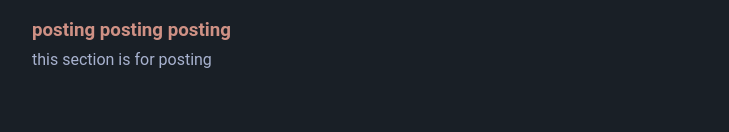
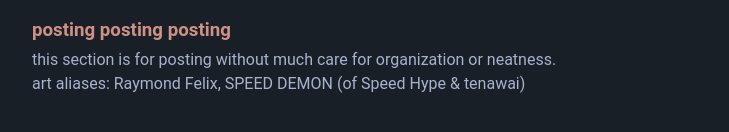
Before and after one commit to RaymondFH/RaymondFH.github.io, a plain HTML site: page index.html in a window 1280 px wide. Shown: the part 156-288 px from the top of the page, without its empty margins (272-1001 px from the left). Drawn offline with nearby package versions, Linux system fonts and the light colour scheme; no server answers.

Commit message:
Update index.html

```diff
--- a/index.html
+++ b/index.html
@@ -53,7 +53,10 @@
 					<h3 class="section-header">
 						posting posting posting
 					</h3>
-				<div class="meta subscribe-beg"> this section is for posting </div>
+				<div class="meta subscribe-beg"> this section is for posting without much care for organization or neatness.
+				<br>
+					art aliases: Raymond Felix, SPEED DEMON (of Speed Hype & tenawai)
+				</div>
 					<div class="dotplanIsLoading" id="dotplanContainer">
 						<iframe id="dotplanFrame"
 							src="https://docs.google.com/document/d/e/2PACX-1vTeEvbIR4sQuuMYfQPtWDj6Nas_0fhwFy3Zw7IzMwuifP2X9uZSM8nCwccMzh6iG0UI1QgXgpBvzZd-/pub?embedded=true" max-width="100%" height="max">
```
